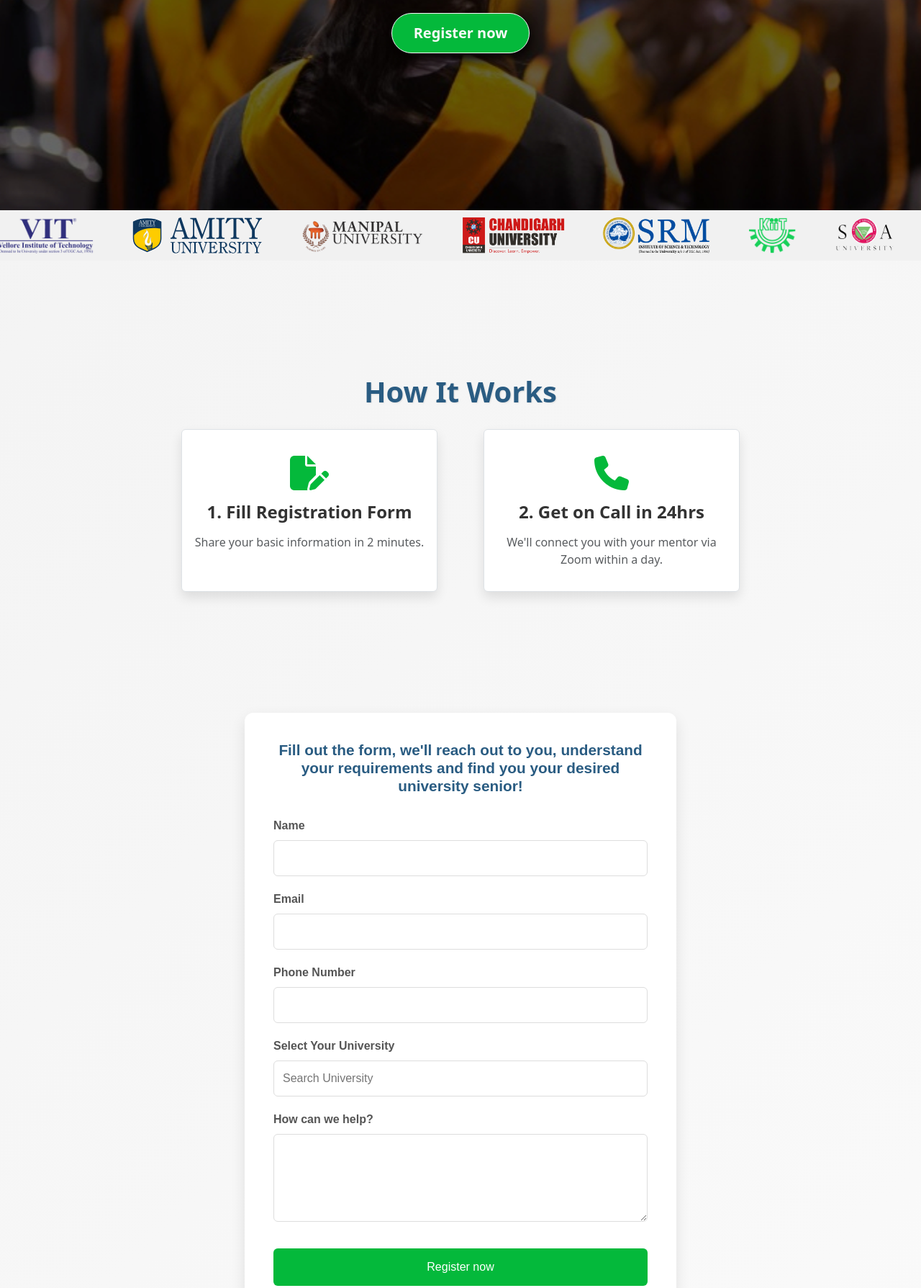
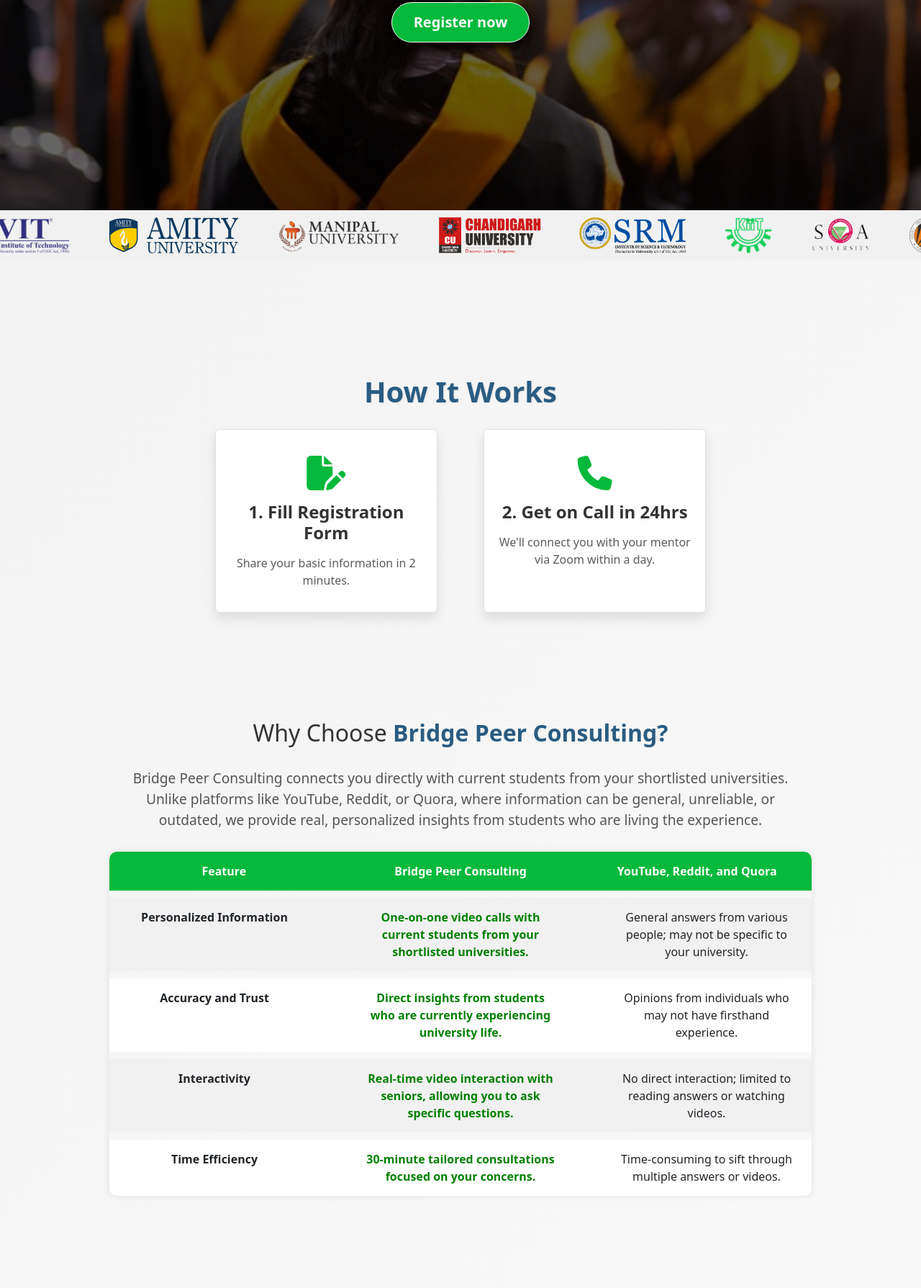
Before and after one commit to suhani1122a/Bridge, a plain HTML site: page index.html in a window 1280 px wide. Shown: the part 452-2241 px from the top of the page at 72% size. Drawn offline with nearby package versions, Linux system fonts and the light colour scheme.

Commit message:
comparison

```diff
--- a/index.html
+++ b/index.html
@@ -118,6 +118,10 @@
            src="images\soa.png"
            alt="Siksha 'O' Anusandhan, Bhubaneswar"
          />
+         <img
+           src="images\lpu.png"
+           alt="Lovely Professional University (LPU), Phagwara"
+         />
         <img src="images\Chitkara.svg" alt="Chitkara University" />
       </div>
       <div class="marquee-content" aria-hidden="true">
@@ -148,6 +152,10 @@
          src="images\soa.png"
          alt="Siksha 'O' Anusandhan, Bhubaneswar"
        />
+       <img
+           src="images\lpu.png"
+           alt="Lovely Professional University (LPU), Phagwara"
+         />
         <img src="images\Chitkara.svg" alt="Chitkara University" />
       </div>
     </div>
@@ -180,6 +188,48 @@
         </div>
       </div>
     </section>
+
+<!-- comparing tables -->
+    <section class="why-choose" class="py-5 scroll-animation">
+      <div class="container">
+          <h2>Why Choose <span>Bridge Peer Consulting?</span></h2>
+          <p class="intro">
+              Bridge Peer Consulting connects you directly with current students from your shortlisted universities.
+              Unlike platforms like YouTube, Reddit, or Quora, where information can be general, unreliable, or outdated,
+              we provide real, personalized insights from students who are living the experience.
+          </p>
+<div class="table-wrapper">
+          <div class="comparison-table">
+              <div class="table-header">
+                  <div>Feature</div>
+                  <div>Bridge Peer Consulting</div>
+                  <div>YouTube, Reddit, and Quora</div>
+              </div>
+              <div class="table-row">
+                  <div class="feature">Personalized Information</div>
+                  <div class="highlight">One-on-one video calls with current students from your shortlisted universities.</div>
+                  <div>General answers from various people; may not be specific to your university.</div>
+              </div>
+              <div class="table-row">
+                  <div  class="feature">Accuracy and Trust</div>
+                  <div class="highlight">Direct insights from students who are currently experiencing university life.</div>
+                  <div>Opinions from individuals who may not have firsthand experience.</div>
+              </div>
+              <div class="table-row">
+                  <div class="feature">Interactivity</div>
+                  <div class="highlight">Real-time video interaction with seniors, allowing you to ask specific questions.</div>
+                  <div>No direct interaction; limited to reading answers or watching videos.</div>
+              </div>
+              <div class="table-row">
+                  <div class="feature">Time Efficiency</div>
+                  <div class="highlight">30-minute tailored consultations focused on your concerns.</div>
+                  <div>Time-consuming to sift through multiple answers or videos.</div>
+              </div>
+          </div>
+        </div>
+      </div>
+  </section>
+
 
     <!-- Mentor Grid -->
     <!-- <section id="mentors" class="py-5 bg-light">
@@ -322,6 +372,8 @@
                 class="img-fluid founder-photo"
               />
               <h3>Shrutik Samantaray (CEO)</h3>
+              <a style="color: black; text-decoration: none;" href="mailto:shhrutiksamantaray@gmail.com">shhrutiksamantaray@gmail.com</a>
+
             </div>
           </div>
           <!-- Founder 2 -->
@@ -333,6 +385,7 @@
                 class="img-fluid founder-photo"
               />
               <h3>Suhani Agarwal (CTO)</h3>
+              <a style="color: black; text-decoration: none;" href="mailto:suhani1122a@gmail.com">suhani1122a@gmail.com</a>
             </div>
           </div>
         </div>
@@ -465,7 +518,7 @@
           <p>
             Email:
             <a
-              style="color: #ffffff"
+              style="color: #ffffff; text-decoration: none;"
               href="mailto:bridgepeerconsulting@gmail.com"
               >bridgepeerconsulting@gmail.com</a
             >
--- a/script.js
+++ b/script.js
@@ -100,53 +100,55 @@
 
 // Booking Function
 function bookSession(calendlyLink) {
-    window.open(calendlyLink, '_blank'); // Replace with Calendly modal
+  window.open(calendlyLink, "_blank"); // Replace with Calendly modal
 }
 
 // Initialize
 // document.addEventListener('DOMContentLoaded', renderMentors);
 
+const scriptURL =
+  "https://script.google.com/macros/s/AKfycbxCKGRQQKnRXQXxTDU8eC0V_2kk6Zo3LqNN41TQO3rufyActmdT2hc0sKHzrgVDe7Y/exec";
 
-const scriptURL = 'https://script.google.com/macros/s/AKfycbxCKGRQQKnRXQXxTDU8eC0V_2kk6Zo3LqNN41TQO3rufyActmdT2hc0sKHzrgVDe7Y/exec'
+const form = document.forms["contact-form"];
 
-const form = document.forms['contact-form']
-
-form.addEventListener('submit', async (e) => {
+form.addEventListener("submit", async (e) => {
   e.preventDefault();
 
   try {
-    const response = fetch(scriptURL, { method: 'POST', body: new FormData(form) });
+    const response = fetch(scriptURL, {
+      method: "POST",
+      body: new FormData(form),
+    });
 
     // Redirect after a very short delay (even if fetch isn’t done yet)
     setTimeout(() => {
-      window.location.href = 'thank-you.html';
+      window.location.href = "thank-you.html";
     }, 300); // 300ms delay
 
     await response;
   } catch (error) {
-    console.error('Error!', error.message);
+    console.error("Error!", error.message);
   }
 });
 
-
 // Add event listeners to all FAQ questions
-document.querySelectorAll('.faq-question').forEach((question) => {
-    question.addEventListener('click', () => {
+document.querySelectorAll(".faq-question").forEach((question) => {
+  question.addEventListener("click", () => {
     const faqItem = question.parentElement;
-        faqItem.classList.toggle('active');
+    faqItem.classList.toggle("active");
   });
 });
 // Scroll Animation Logic
-document.addEventListener('DOMContentLoaded', () => {
-  const scrollElements = document.querySelectorAll('.scroll-animation');
+document.addEventListener("DOMContentLoaded", () => {
+  const scrollElements = document.querySelectorAll(".scroll-animation");
 
   const observer = new IntersectionObserver(
     (entries) => {
       entries.forEach((entry) => {
         if (entry.isIntersecting) {
-          entry.target.classList.add('visible');
+          entry.target.classList.add("visible");
         } else {
-          entry.target.classList.remove('visible'); // Optional: Remove if you don't want animations to reset
+          entry.target.classList.remove("visible"); // Optional: Remove if you don't want animations to reset
         }
       });
     },
@@ -158,66 +160,80 @@ document.addEventListener('DOMContentLoaded', () => {
   scrollElements.forEach((el) => observer.observe(el));
 });
 
+document.addEventListener("DOMContentLoaded", () => {
+  const rows = document.querySelectorAll(".table-row");
+  rows.forEach(row => {
+      row.addEventListener("mouseenter", () => {
+          row.style.transform = "scale(1.02)";
+      });
+      row.addEventListener("mouseleave", () => {
+          row.style.transform = "scale(1)";
+      });
+  });
+});
+document.addEventListener("DOMContentLoaded", function () {
+  let scrollBox = document.querySelector(".table-wrapper");
+  scrollBox.scrollLeft = (scrollBox.scrollWidth - scrollBox.clientWidth) / 2;
+});
 const universities = [
+  "Acharya Institute of Technology, Bengaluru",
   "Amity University, Noida",
-"Amrita Vishwa Vidyapeetham, Coimbatore" ,
-"Ashoka University, Sonipat",
+  "Amrita School of Engineering, Bengaluru",
+  "Amrita Vishwa Vidyapeetham, Coimbatore",
   "Banasthali Vidyapeeth, Banasthali",
+  "Bharati Vidyapeeth Deemed University College of Engineering, Pune",
   "Bharath Institute of Higher Education and Research, Chennai",
-"Bharati Vidyapeeth, Pune" ,
-"Birla Institute of Technology and Science, Pilani" ,
+  "Birla Institute of Technology and Science, Pilani",
   "Birla Institute of Technology, Mesra",
+  "BMS College of Engineering, Bengaluru",
+  "Chaitanya Bharathi Institute of Technology, Hyderabad",
+  "Chandigarh Group of Colleges (CGC), Landran",
   "Chandigarh University, Mohali",
   "Chitkara University, Punjab",
-"Christ University, Bangalore",
-"Datta Meghe Institute of Medical Sciences, Wardha",
+  "CMR University, Bengaluru",
+  "Dayananda Sagar College of Engineering, Bengaluru",
   "Dr. DY Patil University, Navi Mumbai",
-"Dr. DY Patil Vidyapeeth, Pune" ,
-"Galgotias University, Greater Noida" ,
-"GITAM University, Visakhapatnam" ,
+  "Galgotias University, Greater Noida",
+  "GITAM University, Visakhapatnam",
   "GNA University, Phagwara",
   "Graphic Era University, Dehradun",
   "International Institute of Information Technology, Hyderabad",
   "Jain University, Bangalore",
-"Jamia Hamdard, New Delhi",
+  "Jaypee Institute of Information Technology, Noida",
   "JSS Academy of Higher Education and Research, Mysore",
   "Kalasalingam Academy of Research and Education, Virudhunagar",
   "Kalinga Institute of Industrial Technology, Bhubaneswar",
   "KLE Academy of Higher Education and Research, Belgaum",
   "Koneru Lakshmaiah Education Foundation, Guntur",
-"Lovely Professional University, Phagwara" ,
+  "Lovely Professional University, Phagwara",
   "Maharishi Markandeshwar University, Mullana",
   "Manipal Academy of Higher Education, Manipal",
   "Manav Rachna International Institute of Research and Studies, Faridabad",
-"Narsee Monjee Institute of Management Studies, Mumbai" ,
+  "Narsee Monjee Institute of Management Studies, Mumbai",
   "NITTE University, Mangalore",
   "Noida International University, Greater Noida",
-"O.P. Jindal Global University, Sonipat",
   "Parul University, Waghodia",
   "Saveetha Institute of Medical and Technical Sciences, Chennai",
   "Sathyabama Institute of Science and Technology, Chennai",
-"Shanmugha Arts Science Technology Research and Academy, Thanjavur",
   "Shiv Nadar University, Greater Noida",
   "Shoolini University, Solan",
   "Siksha 'O' Anusandhan, Bhubaneswar",
-"Sri Ramachandra Institute of Higher Education and Research, Chennai",
   "Sri Sathya Sai Institute of Higher Learning, Prasanthi Nilayam",
   "SRM Institute of Science and Technology, Chennai",
   "Symbiosis International University, Pune",
-"Tata Institute of Social Sciences, Mumbai",
   "Thapar Institute of Engineering and Technology, Patiala",
   "University of Petroleum and Energy Studies, Dehradun",
   "Vellore Institute of Technology, Vellore",
-  "Others"
+  "Others",
 ];
 
 function populateDropdown() {
   let dropdown = document.getElementById("university-options");
   dropdown.innerHTML = "";
-  universities.forEach(uni => {
+  universities.forEach((uni) => {
     let option = document.createElement("div");
     option.textContent = uni;
-      option.onclick = function() {
+    option.onclick = function () {
       document.getElementById("search-university").value = uni;
       dropdown.style.display = "none";
       checkOtherUniversity();
@@ -255,7 +271,7 @@ function checkOtherUniversity() {
   }
 }
 
-document.addEventListener("click", function(event) {
+document.addEventListener("click", function (event) {
   let dropdown = document.getElementById("university-options");
   let searchBox = document.getElementById("search-university");
   if (!searchBox.contains(event.target) && !dropdown.contains(event.target)) {
--- a/styles.css
+++ b/styles.css
@@ -218,7 +218,7 @@ body{
   }
 
   /* Marquee section */
-.marquee {
+ .marquee {
     width: 100%;
     overflow: hidden;
     white-space: nowrap;
@@ -244,6 +244,28 @@ body{
       transform: translateX(-100%);
     }
   }
+
+/* Responsive Design */
+@media (max-width: 768px) {
+  .marquee-content img {
+    height: 40px;
+  }
+  .marquee-content {
+    gap: 20px;
+    animation-duration: 20s;
+  }
+}
+
+@media (max-width: 480px) {
+  .marquee-content img {
+    height: 30px;
+  }
+  .marquee-content {
+    gap: 10px;
+    animation-duration: 15s;
+  }
+}
+
 
 /*   How It Works Section */
 #how-it-works {
@@ -345,6 +367,129 @@ body{
     padding: 20px 10px;
   }
 }
+/*compare table*/
+.why-choose {
+  padding: 50px 20px;
+  text-align: center;
+  /* border: 2px solid green; */
+  margin-top: 50px;
+}
+
+.container {
+  max-width: 1000px;
+  margin: auto;
+}
+
+.container h2 {
+  font-size: 2rem;
+  color: #333;
+}
+
+.container h2 span {
+  font-weight: 700;
+  color: #2A5C82;
+}
+
+.intro {
+  font-size: 1.2rem;
+  color: #555;
+  margin: 30px;
+}
+
+/* Table Styles */
+.comparison-table {
+  display: flex;
+  flex-direction: column;
+  border-radius: 10px;
+  overflow: hidden;
+  box-shadow: 0px 0px 10px rgba(0, 0, 0, 0.1);
+  gap: 10px;
+  width: 100%;
+  min-width: 700px;
+  border-collapse: collapse;
+}
+
+.table-header,
+.table-row {
+    display: flex;
+    justify-content:space-evenly;
+    gap: 10px; /* Adjust this to increase/decrease column spacing */
+    text-align: center;
+
+}
+.feature{
+  font-weight: bold;
+  flex: 0.7; /* Makes feature column smaller */
+  min-width: 130px;
+}
+
+.table-header div,
+.table-row div {
+    flex: 1; /* Ensures equal width */
+    padding: 15px;
+    text-align: center;
+    max-width: 350px; /* Prevents long lines */
+    word-wrap: break-word;
+    white-space: normal;
+}
+
+.table-header {
+  background: #04b93b;
+  color: white;
+  font-weight: bold;
+}
+
+.table-row {
+  background: #ffffff;
+  transition: all 0.3s ease-in-out;
+    display: flex;
+    gap: 50px; /* Adds spacing between columns */
+}
+
+.table-row:nth-child(even) {
+  background: #f1f1f1;
+}
+
+.table-row:hover {
+  background: #e0f3ff;
+}
+
+.highlight {
+  font-weight: bold;
+  color: green;
+}
+
+/* Wrapper for scrollable content */
+.table-wrapper {
+  width: 100%;
+  overflow-x: auto; /* Enables horizontal scrolling */
+  border-radius: 10px;
+  box-shadow: 0px 0px 10px rgba(0, 0, 0, 0.1);
+  position: relative;
+  display: flex;
+  justify-content: center; /* Centers the table horizontally */
+}
+
+/* Responsive: Ensuring Scroll for Mobile */
+@media (max-width: 768px) {
+  .table-wrapper {
+      overflow-x: auto; /* Enables scroll */
+      display: flex;
+      justify-content: center;
+      scroll-behavior: smooth;
+  }
+  .table-header{
+    font-size: 1.3rem;
+  }
+  .intro {
+    font-size: 1rem;
+    margin-top: 20px;
+  }
+  .comparison-table {
+      min-width: 700px;
+  }
+}
+
 /* Registration form */
 .registration {
   font-family: Arial, sans-serif;
```
Also changed, not shown: images/lpu.png (added). Lines whose indentation alone changed are shown as unchanged.
